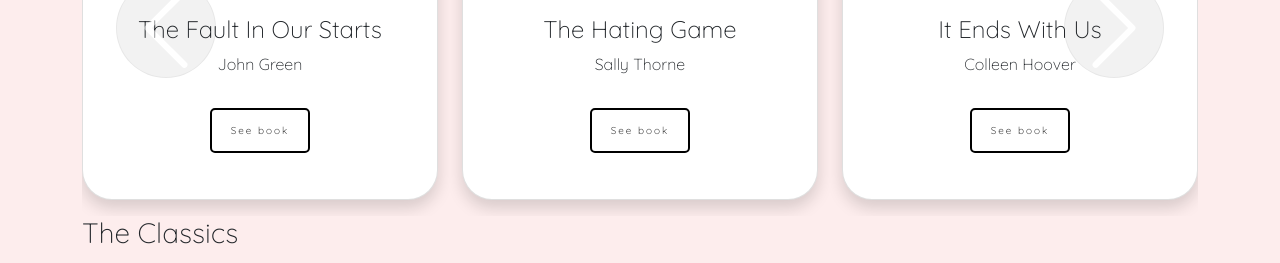
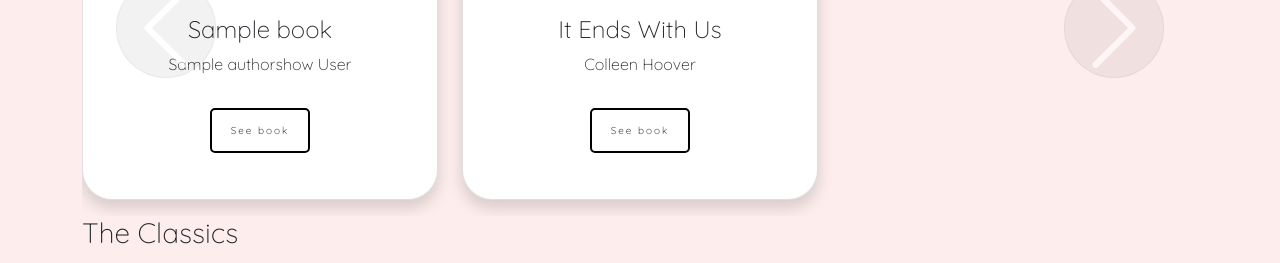
Before and after one commit to BookWormsy/bookworms, a Django app: template Faza5/djangoProject1/templates/home/homePage.html in a window 1280 px wide. Shown: the part 513-776 px from the top of the page. Run offline with Django 4.2, Linux system fonts and the light colour scheme; the template is opened without the code that fills it: values that come from a table or form of the project are taken from there, others are empty; tables that the repository leaves empty hold one stand-in row (values such as "Sample post"); grey boxes marked "Sample" are stand-in pictures; some libraries are stand-ins or nearby versions.

Commit message:
izmenjeno za home page

```diff
--- a/Faza5/djangoProject1/bookworms/models.py
+++ b/Faza5/djangoProject1/bookworms/models.py
@@ -88,6 +88,7 @@
 class Book(models.Model):
     idBook = models.IntegerField(primary_key=True)
     title = models.CharField(max_length=45)
+    genre = models.CharField(max_length=60)
     description = models.TextField()
     coverImage = models.ImageField(upload_to='images/', default='images/userProfile.svg')
     class Meta:
--- a/Faza5/djangoProject1/bookworms/urls.py
+++ b/Faza5/djangoProject1/bookworms/urls.py
@@ -1,8 +1,9 @@
 from django.urls import path
-from .views import register, login_view, home
+from .views import register, login_view, home, intro
 from django.contrib.auth import views as auth_views
 
 urlpatterns = [
+    path('', intro, name='intro'),
     path('register/', register, name='register'),
     path('login/', login_view, name='login'),
     path('home/', home, name='home'),
--- a/Faza5/djangoProject1/templates/home/homePage.html
+++ b/Faza5/djangoProject1/templates/home/homePage.html
@@ -107,28 +107,22 @@
                         <div class="carousel-inner">
                             <div class="carousel-item active">
                                 <div class="row">
-
-                                    <div class="col-md-4 mb-3">
-                                        <div class="card text-center shadow" style="border-radius: 30px; height: 360px;">
-                                            <img class="img-card" alt="100%x280" src="../images/romance1.jpg">
-                                            <div class="card-body">
-                                                <h4 class="card-title">The Fault In Our Starts</h4>
-                                                <p class="card-text">John Green</p>
-                                                <a href="../bookPage/bookPage.html"><button class="see-book">See book</button></a>
-                                            </div>
-
-                                        </div>
-                                    </div>
-                                    <div class="col-md-4 mb-3">
-                                        <div class="card text-center shadow" style="border-radius: 30px; height: 360px;">
-                                            <img class="img-card" alt="100%x280" src="../images/romance2.jpg">
-                                            <div class="card-body">
-                                                <h4 class="card-title">The Hating Game</h4>
-                                                <p class="card-text">Sally Thorne</p>
-                                                <button class="see-book">See book</button>
+                                    {% for book in romanceBooks %}
+                                         <div class="col-md-4 mb-3">
+                                            <div class="card text-center shadow" style="border-radius: 30px; height: 360px;">
+                                                <img class="img-card" alt="100%x280" src={{book.coverImage}}>
+                                                <div class="card-body">
+                                                    <h4 class="card-title">{{ book.title}} </h4>
+                                                    <p class="card-text">
+                                                        {%  for author_wrote_book in book.authorwrotebook_set.all %}
+                                                            {{ author_wrote_book.idAuthor.name}} {{ author_wrote_book.idAuthor.surname}}
+                                                            {% endfor %}
+                                                        </p>
+                                                    <a href="../bookPage/bookPage.html"><button class="see-book">See book</button></a>
+                                                </div>
                                             </div>
                                         </div>
-                                    </div>
+                                     {% endfor %}
                                     <div class="col-md-4 mb-3">
                                         <div class="card text-center shadow" style="border-radius: 30px; height: 360px;">
                                             <img class="img-card" alt="100%x280" src="../images/romance3.jpg">
```
Also changed, not shown: Faza5/djangoProject1/bookworms/views.py (+6 -3 lines), Faza5/djangoProject1/templates/intro/intro.html (added, +28 -0 lines), Faza5/djangoProject1/bookworms/migrations/0001_initial.py, Faza5/djangoProject1/images/romance1.jpg (added), Faza5/djangoProject1/images/romance2.jpg (added).
